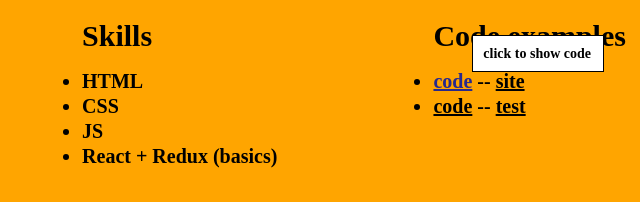
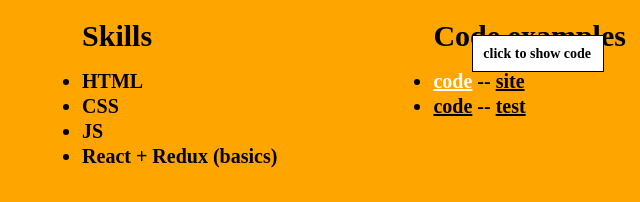
Before and after one commit to DANSitNikov/rsschool-cv, a plain HTML site: page index.html in a window 1280 px wide. In both pictures the pointer is over the link 738 px from the left and 477 px from the top of the page. Shown: the part 397-599 px from the top of the page, 286-926 px from the left. Drawn offline with Linux system fonts and the light colour scheme.

Commit message:
init: it's me

```diff
--- a/style.css
+++ b/style.css
@@ -39,7 +39,7 @@ h1{
     color: black;
 }
 .code-examples ul li a:hover{
-    color: #28288c;
+    color: #ffffff;
 }
 .experience-and-education{
     margin-top: 20px;
```
